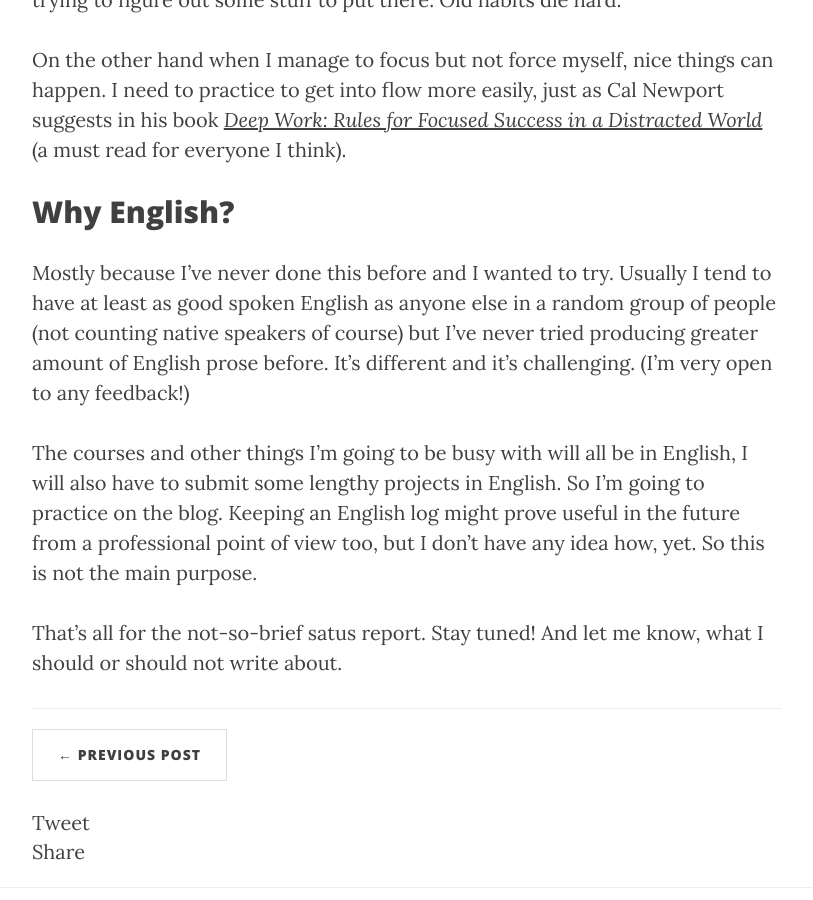
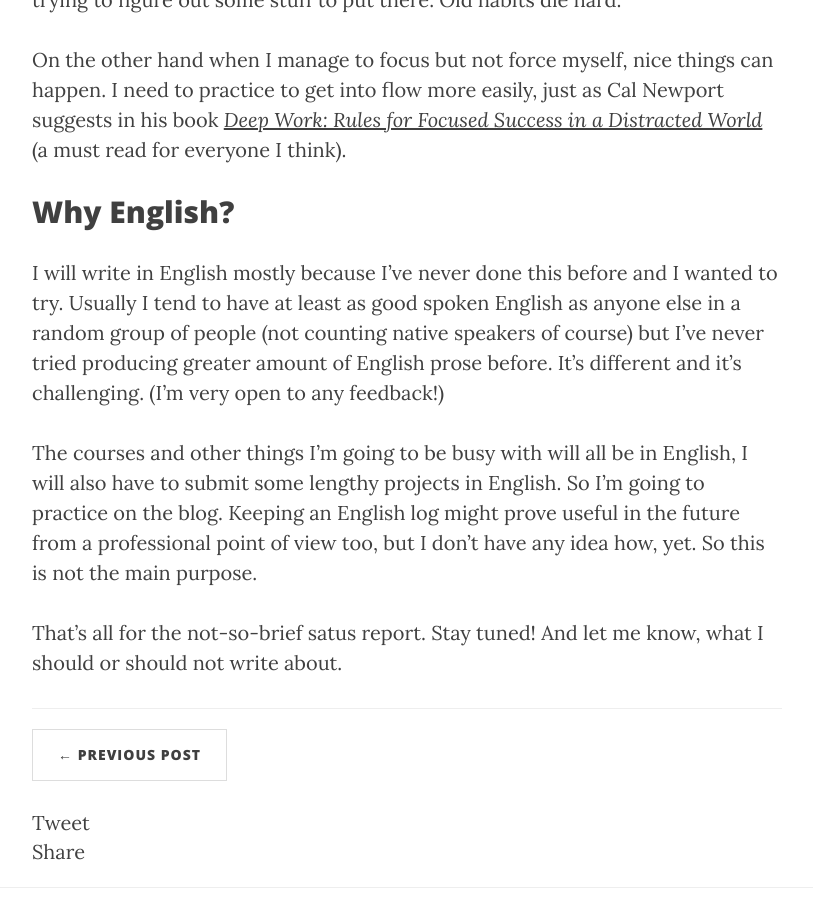
Before and after one commit to doktorjustice/doktorjustice.github.io, a Jekyll site: the page built from _posts/2017-07-19-changes.md, in a window 1280 px wide and 900 px high, scrolled down 3179 px. Shown: the whole window, without its empty margins (233-1046 px from the left). Built offline with Jekyll 4.4.1, drawn with Linux system fonts in a browser that asks for light colours; nearby versions of some CDN libraries; comment, search, counter and statistics services are not loaded.

Commit message:
Fix post

```diff
--- a/_posts/2017-07-19-changes.md
+++ b/_posts/2017-07-19-changes.md
@@ -53,7 +53,7 @@ On the other hand when I manage to focus but not force myself, nice things can h
 
 ## Why English?
 
-Mostly because I’ve never done this before and I wanted to try. Usually I tend to have at least as good spoken English as anyone else in a random group of people (not counting native speakers of course) but I’ve never tried producing greater amount of English prose before. It’s different and it’s challenging. (I’m very open to any feedback!)
+I will write in English mostly because I’ve never done this before and I wanted to try. Usually I tend to have at least as good spoken English as anyone else in a random group of people (not counting native speakers of course) but I’ve never tried producing greater amount of English prose before. It’s different and it’s challenging. (I’m very open to any feedback!)
 
 The courses and other things I’m going to be busy with will all be in English, I will also have to submit some lengthy projects in English. So I’m going to practice on the blog. Keeping an English log might prove useful in the future from a professional point of view too, but I don’t have any idea how, yet. So this is not the main purpose.
 
```
